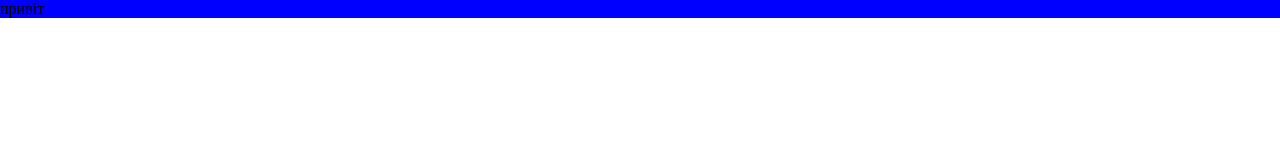
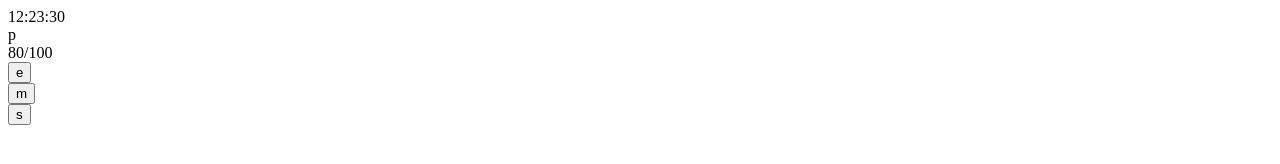
Before and after one commit to Dark-Cristal-0/My_site, a website: page app/web/home.html in a window 1280 px wide. Drawn offline with Linux system fonts and the light colour scheme.

Commit message:
new server

```diff
--- a/app/server/main.js
+++ b/app/server/main.js
@@ -14,7 +14,6 @@ const main =()=>{
             res.end("<h1 align='center'>Error 500</h1>")
         }
         console.log(`${req.url}`)
-        res.writeHead(200,{})
     })
     serv.listen(3000,"localhost")
 }
--- a/app/web/home.html
+++ b/app/web/home.html
@@ -8,10 +8,34 @@
 </head>
 <body>
     <header>
-        <p>привіт</p>
+        <section id="topHeader">
+
+        </section>
+        <section id="bottomHeader">
+            <div id="time">12:23:30</div>
+            <div id="message">p</div>
+            <div id="batery">80/100</div>
+            <div class="clearFloat"></div>
+        </section>
     </header>
     <aside>
+        <section id="hoverForAside">
 
+        </section>
+        <section id="asideMain">
+            <div>
+                <button id="esc">e</button>
+            </div>
+            <div>
+                <button id="main">m</button>
+            </div>
+            <div>
+                <button id="steck">s</button>
+            </div>
+
+
+
+        </section>
     </aside>
     <main>
 
--- a/app/web/home_component/css/header/header.css
+++ /dev/null
@@ -1,4 +0,0 @@
-@import url('./../const.css');
-header{
-    background-color: var(--main-color);
-}
--- a/app/web/home_component/css/media.txt
+++ /dev/null
@@ -1,3 +0,0 @@
-пк >=1024
-планшет >=768
-тел >=320
--- /dev/null
+++ b/app/web/home_component/css/media1024/aside/aside.css
@@ -0,0 +1,34 @@
+@import url("./../const.css");
+aside{
+    position: absolute;
+    right: 0;
+    width: var(--asideWidth);
+    height: calc(100% - var(--headerBottomHeight));
+    background-color: var(--main-color);
+}
+#asideMain{
+    border:1px red dotted;
+    height: 100%;
+    width: 40px;
+    float: left;
+}
+#asideMain div{
+    display: flex;
+    height: calc(100%/3);
+    width: 100%;
+    clear: both;
+    align-items: center;
+    justify-content: center;
+}
+#asideMain div button{
+    display: block;
+    clear: both;
+    width: 100%;
+    height: calc(100%/3);
+}
+#hoverForAside{
+    border:1px red dotted;
+    height: 100%;
+    width: 10px;
+    float: left;
+}
--- a/app/web/home_component/css/const.css
+++ b/app/web/home_component/css/media1024/const.css
@@ -1,5 +1,8 @@
 :root{
-    --main-color:#0000ff
+    --main-color:rgba(70, 70, 86, 0.313);
+    --headerBottomHeight:20px;
+    --asideWidth:50px;
+
 }
 *{
     box-sizing: border-box;
--- /dev/null
+++ b/app/web/home_component/css/media1024/header/header.css
@@ -0,0 +1,28 @@
+@import url('./../const.css');
+header{
+    background-color: var(--main-color);
+}
+#bottomHeader{
+    width: 100%;
+}
+#bottomHeader{
+    display: block;
+}
+#time{
+    float: left;
+}
+#time::after{
+    content: "";
+}
+#message{
+    float: left;
+}
+#message::before{
+    content: "___";
+}
+.clearFloat{
+    clear: both;
+}
+#batery{
+    float: right;
+}
--- a/app/web/home_component/css/style.css
+++ b/app/web/home_component/css/style.css
@@ -1,2 +1,15 @@
-@import url('./const.css');
-@import url('./header/header.css');
+
+@media scren and (width>=1024px) {
+    @import url('./media1024/const.css');
+    @import url('./media1024/header/header.css');
+    @import url('./media1024/aside/aside.css');
+    body{
+        background-color: red;
+    }
+}
+@media scren and (width>=768) {
+
+}
+@media scren and (width>=320) {
+
+}
```
Also changed, not shown: app/web/home_component/css/media1024/style.css (added).
